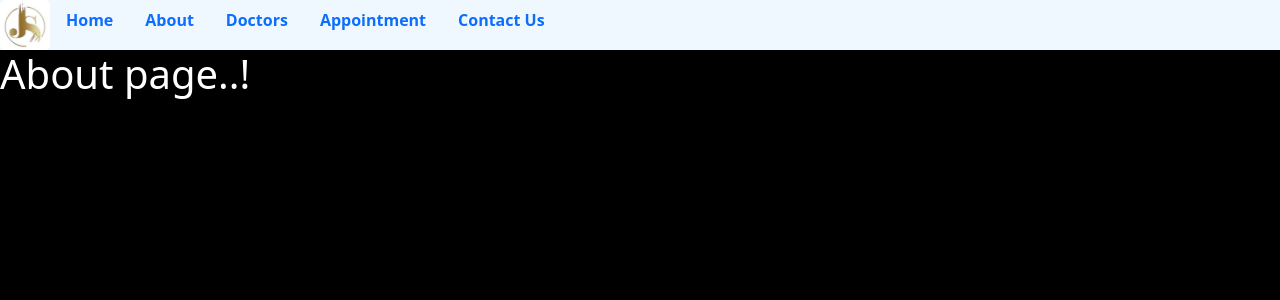
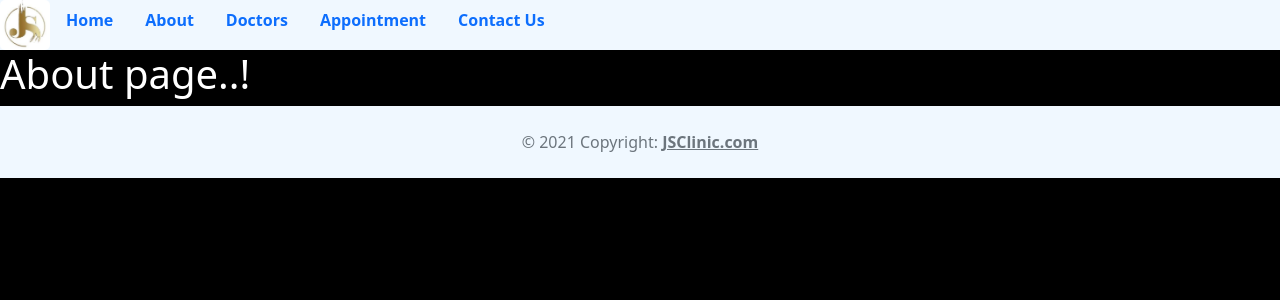
Before and after one commit to jishnusunil98/Hospital-man-sys, a Django app: page /about in a window 1280 px wide. Shown: the top 300 px of the page. Run offline with Django 4.2, Linux system fonts and the light colour scheme.

Commit message:
Added footer

```diff
--- a/hos_man_sys/templates/base.html
+++ b/hos_man_sys/templates/base.html
@@ -56,5 +56,13 @@
     </div>
 
     {% block content %} {% endblock %}
+
+    <footer class="text-center text-lg-start bg-light text-muted">
+        <div class="text-center p-4" style="background-color: aliceblue;">
+        © 2021 Copyright:
+        <a class="text-reset fw-bold" href="">JSClinic.com</a>
+        </div>
+        <!-- Copyright -->
+    </footer>
 </body>
 </html>
```
